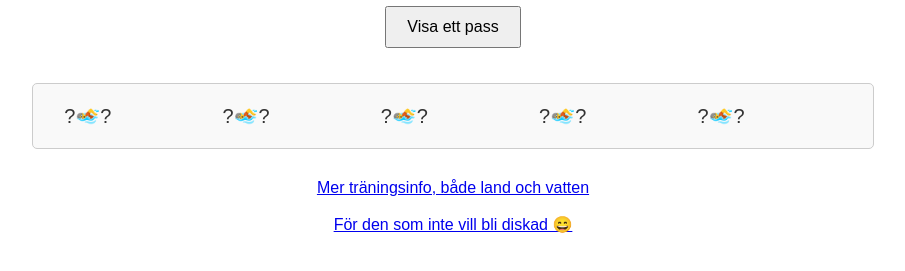
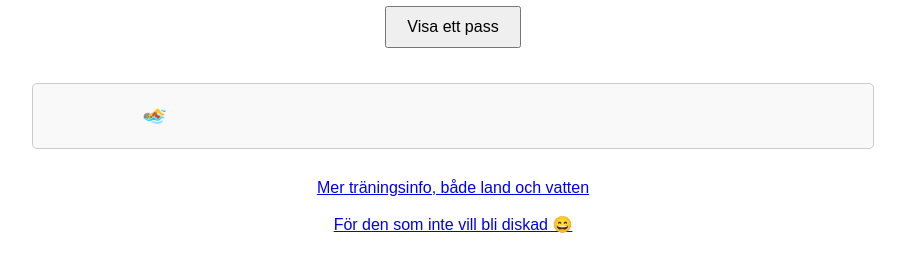
Before and after one commit to lrssn-o/Sim65plus, a plain HTML site: page index.html in a window 1280 px wide. Shown: the part 199-470 px from the top of the page, without its empty margins (187-1092 px from the left). Drawn offline with Linux system fonts and the light colour scheme.

Commit message:
Update index.html

```diff
--- a/index.html
+++ b/index.html
@@ -94,7 +94,7 @@
 
                 phrases = contents.map(text => text.trim());
               document.getElementById("phrase").textContent =
-                   "  ?" + String.fromCodePoint(127946) + "?                    ?" + String.fromCodePoint(127946) + "?                    ?" + String.fromCodePoint(127946)+ "?                    ?" + String.fromCodePoint(127946)+ "?                    ?" + String.fromCodePoint(127946) + "?";
+                   "                " + String.fromCodePoint(127946) ;
             } catch (error) {
                 document.getElementById("phrase").textContent =
                     "Error loading phrase files.";
```
